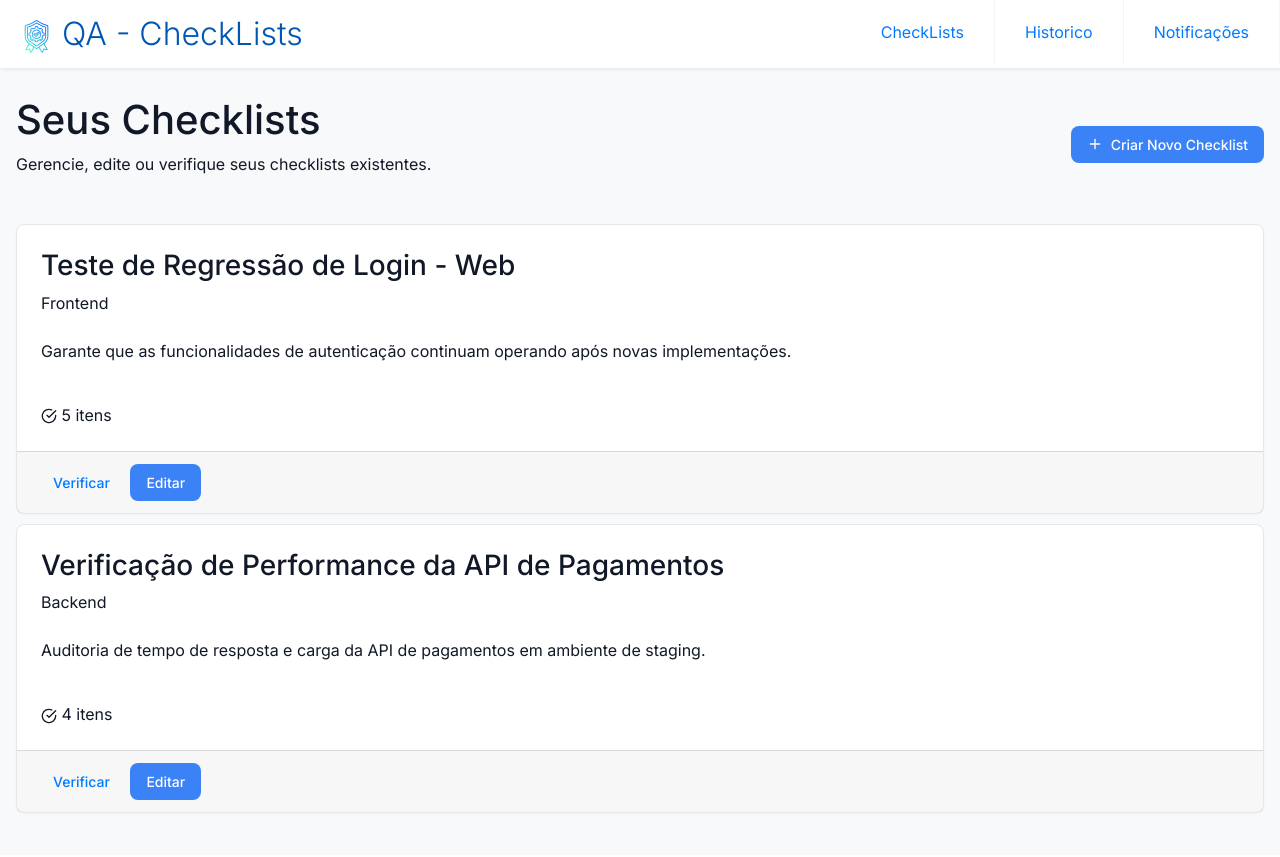
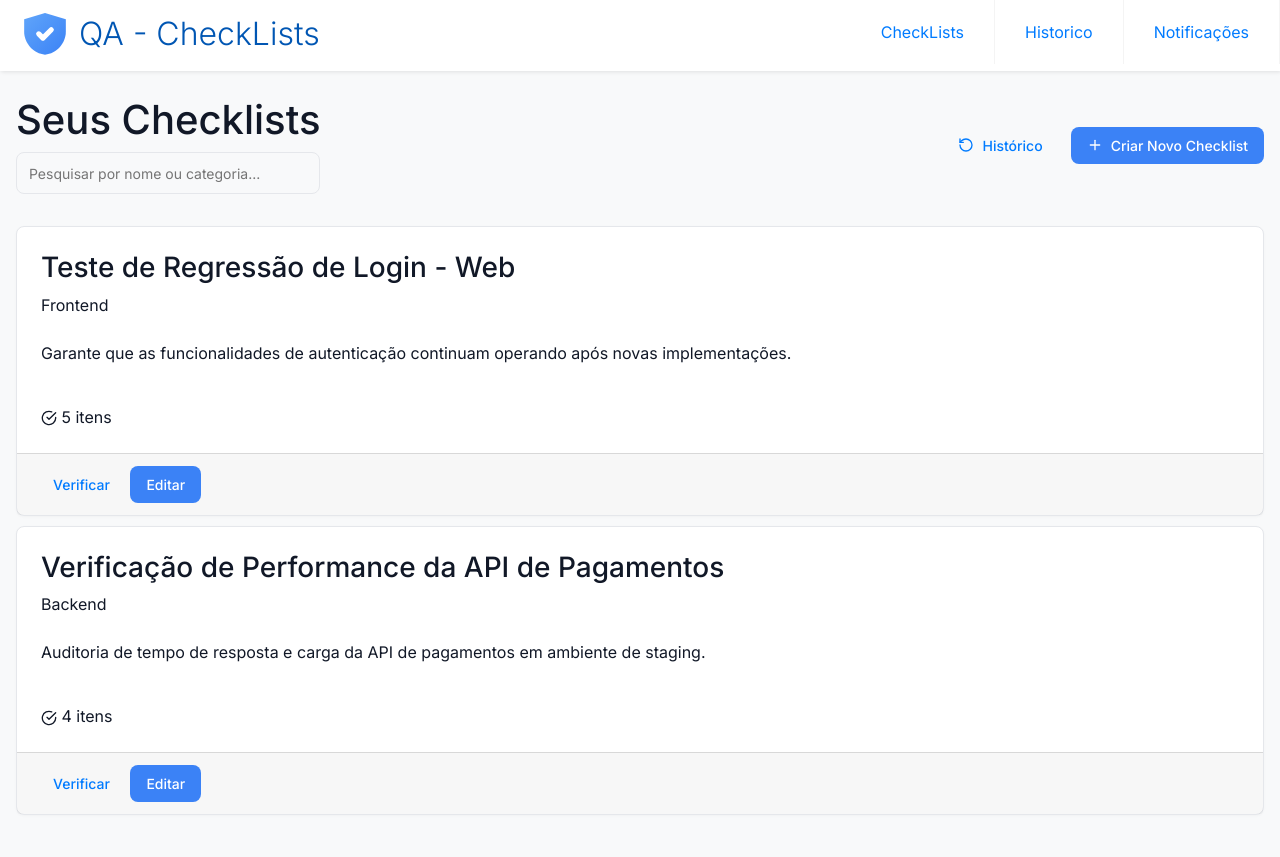
Before and after one commit to LucasTheiss/ferramentaQA, a Flask app: page / in a window 1280 px wide. Before the commit the page ends 813 px from the top, so only its background shows below. Run offline with Flask 3, Linux system fonts and the light colour scheme; data comes from the database, SQL or seed files in the repository; both versions use the stored data as it was before the commit; parts of the project's set-up code (start-up, migrations or seed data) failed here and were passed over.

Commit message:
barra de pesquisa, alteracao da logo

```diff
--- a/templates/base.html
+++ b/templates/base.html
@@ -9,7 +9,19 @@
 </head>
 <body>
     <header class="header">
-        <a href="/" class="logo"><img src="{{ url_for('static', filename='assets/favicon.png') }}" alt="Logo"> QA - CheckLists</a>
+        <a href="/" class="logo">
+            <svg width="50" height="50" viewBox="0 1 24 24" fill="none" xmlns="http://www.w3.org/2000/svg">
+                <defs>
+                    <linearGradient id="shieldGradient" x1="0" y1="0" x2="100%" y2="100%">
+                        <stop offset="0%" stop-color="#60a5fa" />
+                        <stop offset="100%" stop-color="#3b82f6" />
+                    </linearGradient>
+                </defs>
+                <path d="M12 2L2 5V11C2 16.52 6.52 21.5 12 22C17.48 21.5 22 16.52 22 11V5L12 2Z" fill="url(#shieldGradient)" />
+                <path d="M9 12L11 14L15 10" stroke="white" stroke-width="2.5" stroke-linecap="round" stroke-linejoin="round"/>
+            </svg>
+            QA - CheckLists
+        </a>
         <input class="menu-btn" type="checkbox" id="menu-btn" />
         <label class="menu-icon" for="menu-btn"><span class="navicon"></span></label>
         <ul class="menu">
--- a/templates/index.html
+++ b/templates/index.html
@@ -7,27 +7,31 @@
     <header class="page-header">
         <div>
             <h1>Seus Checklists</h1>
-            <p>Gerencie, edite ou verifique seus checklists existentes.</p>
+            <input type="text" id="search-input" class="input-field" placeholder="Pesquisar por nome ou categoria...">
         </div>
-        <a href="/criar" class="button button-primary">
-            <svg xmlns="http://www.w3.org/2000/svg" width="24" height="24" viewBox="0 0 24 24" fill="none" stroke="currentColor" stroke-width="2" stroke-linecap="round" stroke-linejoin="round"><path d="M5 12h14"/><path d="M12 5v14"/></svg>
-            Criar Novo Checklist
-        </a>
+        <div class="header-right">
+            <a href="/historico" class="button button-secondary">
+                <svg xmlns="http://www.w3.org/2000/svg" width="24" height="24" viewBox="0 0 24 24" fill="none" stroke="currentColor" stroke-width="2" stroke-linecap="round" stroke-linejoin="round" class="lucide lucide-history"><path d="M3 12a9 9 0 1 0 9-9 9.75 9.75 0 0 0-6.74 2.74L3 8"/><path d="M3 3v5h5"/></svg>
+                Histórico
+            </a>
+            <a href="/criar" class="button button-primary">
+                <svg xmlns="http://www.w3.org/2000/svg" width="24" height="24" viewBox="0 0 24 24" fill="none" stroke="currentColor" stroke-width="2" stroke-linecap="round" stroke-linejoin="round"><path d="M5 12h14"/><path d="M12 5v14"/></svg>
+                Criar Novo Checklist
+            </a>
+        </div>
     </header>
 
     <main>
         {% if dados %}
-            <div class="checklist-grid">
+            <div class="checklist-grid" id="filterable-container">
                 {% for checklist in dados %}
-                <div class="card checklist-card">
+                <div class="card checklist-card filterable-card" data-search-term="{{ checklist.nome }} {{ checklist.categoria }}">
                     <div class="card-content">
                         <div class="card-header-flex">
                             <h3>{{ checklist.nome }}</h3>
                             <span class="category-badge">{{ checklist.categoria or 'Sem Categoria' }}</span>
                         </div>
-                        <p class="card-description">
-                            {{ checklist.descricao or 'Este checklist não possui uma descrição.' }}
-                        </p>
+                        <p class="card-description">{{ checklist.descricao or 'Este checklist não possui uma descrição.' }}</p>
                         <div class="card-stats">
                             <svg xmlns="http://www.w3.org/2000/svg" width="16" height="16" viewBox="0 0 24 24" fill="none" stroke="currentColor" stroke-width="2" stroke-linecap="round" stroke-linejoin="round"><path d="M22 11.08V12a10 10 0 1 1-5.93-9.14"/><polyline points="22 4 12 14.01 9 11.01"/></svg>
                             <span>{{ checklist.total_itens }} {{ 'item' if checklist.total_itens == 1 else 'itens' }}</span>
@@ -40,12 +44,16 @@
                 </div>
                 {% endfor %}
             </div>
+            <div id="no-results-message" class="empty-state" style="display: none; margin-top: 2rem;">
+                <h2>Nenhum resultado encontrado.</h2>
+                <p>Tente ajustar os termos da sua pesquisa.</p>
+            </div>
         {% else %}
-            <div class="empty-state" style="margin-top: 2rem;">
-                <h2>Nenhum checklist encontrado.</h2>
-                <p>Clique em "Criar Novo Checklist" para começar.</p>
-            </div>
-        {% endif %}
+            {% endif %}
     </main>
 </div>
 {% endblock %}
+
+{% block script %}
+<script src="{{ url_for('static', filename='search.js') }}"></script>
+{% endblock %}
--- a/templates/relatorio.html
+++ b/templates/relatorio.html
@@ -34,7 +34,7 @@
                             <span class="summary-value">{{ info.data_verificacao.strftime('%d/%m/%Y %H:%M') }}</span>
                         </div>
                         <div class="summary-item">
-                            <span>Aprovação Final:</span>
+                            <span>Porcentagem de aderência:</span>
                             {% if info.score_aprovacao >= 90 %}
                                 {% set score_class = 'badge-low' %}
                             {% elif info.score_aprovacao >= 70 %}
```
Also changed, not shown: static/search.js (added, +36 -0 lines), templates/historico.html (+12 -3 lines), templates/notificacoes.html (+8 -2 lines), data/database.db (deleted), database.db (deleted), static/script.js (deleted).
